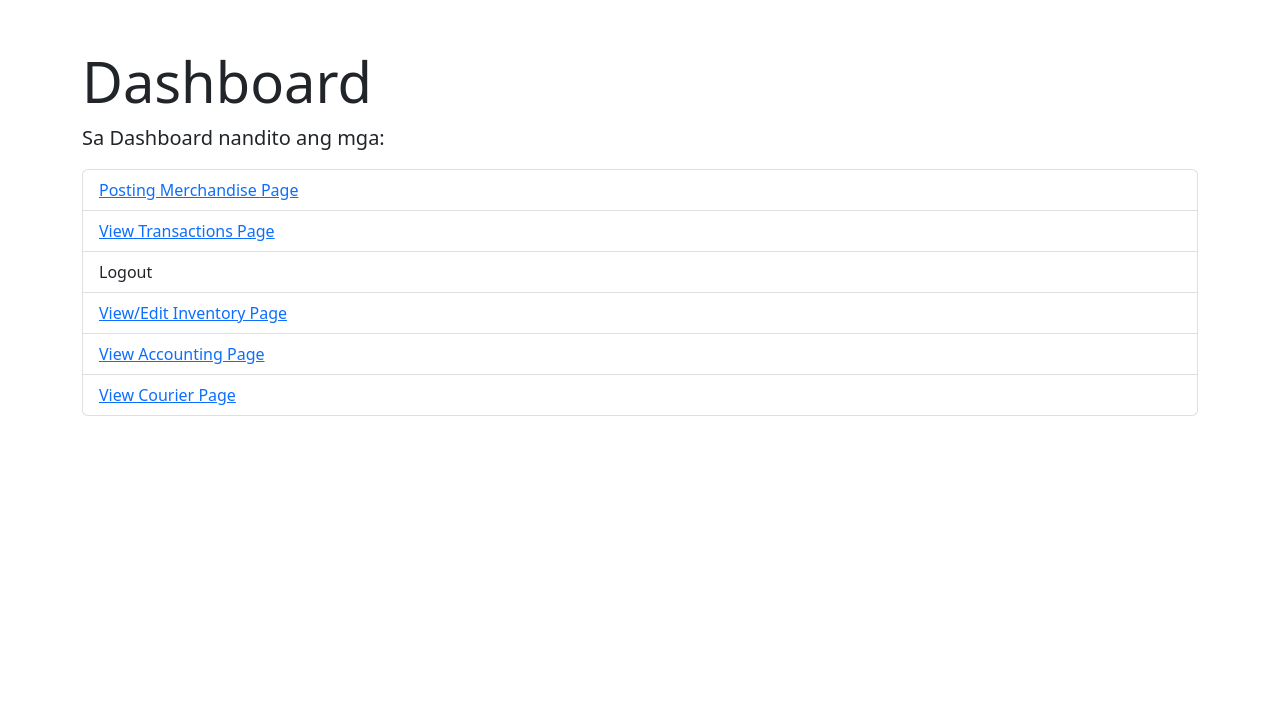
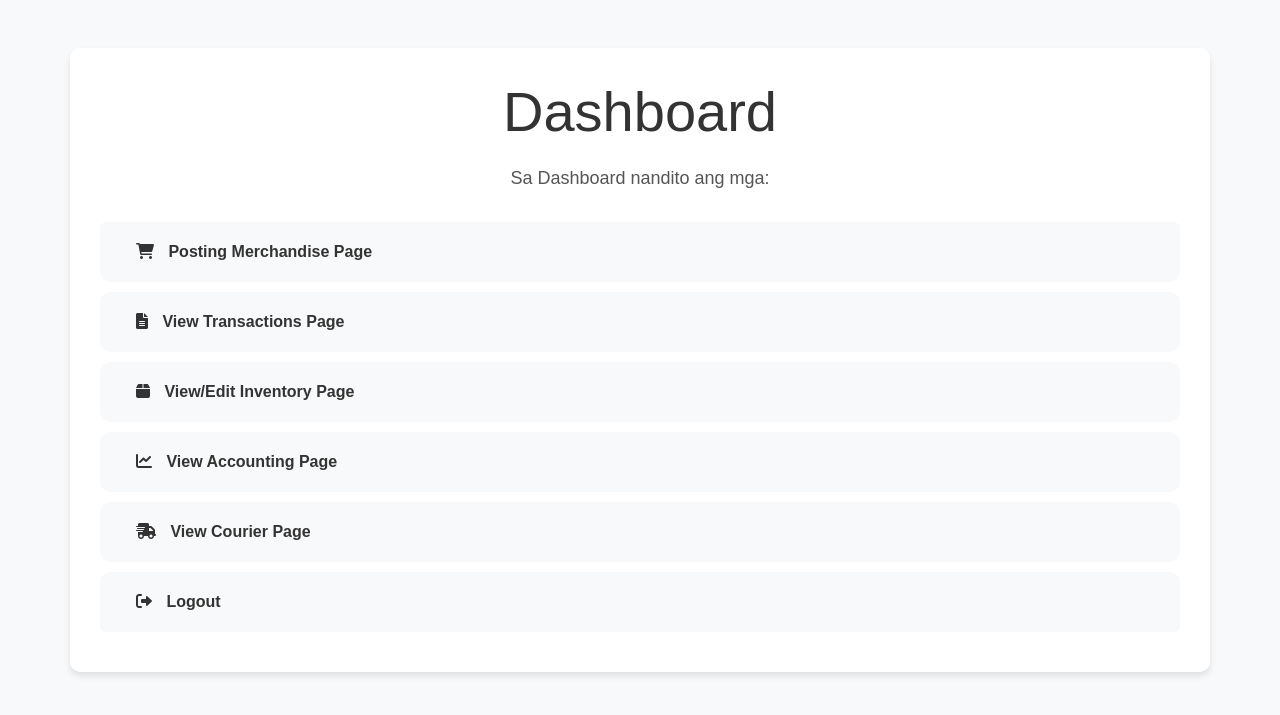
Before and after one commit to Redoc-Coder/ERP-System, a Flask app: page /sellerdashboard in a window 1280 px wide. Shown: the top 715 px of the page. Run offline with Flask 3, Linux system fonts and the light colour scheme; some libraries are stand-ins or nearby versions.

Commit message:
Update UI for seller_dashboard

```diff
--- a/templates/seller_dashboard.html
+++ b/templates/seller_dashboard.html
@@ -8,6 +8,66 @@
       href="https://cdn.jsdelivr.net/npm/bootstrap@5.2.0-beta1/dist/css/bootstrap.min.css"
       rel="stylesheet"
     />
+    <!-- Include FontAwesome -->
+    <link
+      rel="stylesheet"
+      href="https://cdnjs.cloudflare.com/ajax/libs/font-awesome/6.0.0-beta3/css/all.min.css"
+    />
+    <style>
+      /* Custom styles for the dashboard */
+      body {
+        background-color: #f8f9fa;
+        font-family: Arial, sans-serif;
+      }
+
+      .container {
+        background-color: #ffffff;
+        padding: 30px;
+        border-radius: 10px;
+        box-shadow: 0 4px 6px rgba(0, 0, 0, 0.1);
+        margin-top: 20px;
+      }
+
+      h1 {
+        font-size: 36px;
+        color: #333333;
+        margin-bottom: 20px;
+        text-align: center;
+      }
+
+      .lead {
+        font-size: 18px;
+        color: #555555;
+        margin-bottom: 30px;
+        text-align: center;
+      }
+
+      .list-group-item {
+        background-color: #f8f9fa;
+        border: none;
+        border-radius: 10px;
+        margin-bottom: 10px; /* Add spacing between categories */
+      }
+
+      .list-group-item a {
+        text-decoration: none;
+        color: #333333;
+        font-weight: bold;
+        display: block;
+        padding: 10px 20px;
+        transition: background-color 0.3s ease-in-out, color 0.3s ease-in-out;
+      }
+
+      .list-group-item a:hover {
+        background-color: #007bff;
+        color: #ffffff;
+      }
+
+      /* Style for FontAwesome icons */
+      .icon {
+        margin-right: 10px;
+      }
+    </style>
   </head>
   <body>
     <div class="container mt-5">
@@ -15,20 +75,34 @@
       <p class="lead">Sa Dashboard nandito ang mga:</p>
       <ul class="list-group">
         <li class="list-group-item">
-          <a href="{{ url_for('AddMerchandise')}}">Posting Merchandise Page</a>
+          <a href="{{ url_for('AddMerchandise')}}"
+            ><i class="fas fa-shopping-cart icon"></i> Posting Merchandise
+            Page</a
+          >
         </li>
         <li class="list-group-item">
-          <a href="{{ url_for('Transactions')}}">View Transactions Page</a>
-        </li>
-        <li class="list-group-item">Logout</li>
-        <li class="list-group-item">
-          <a href="{{ url_for('Inventory')}}">View/Edit Inventory Page</a>
+          <a href="{{ url_for('Transactions')}}"
+            ><i class="fas fa-file-alt icon"></i> View Transactions Page</a
+          >
         </li>
         <li class="list-group-item">
-          <a href="{{ url_for('Accounting')}}">View Accounting Page</a>
+          <a href="{{ url_for('Inventory')}}"
+            ><i class="fas fa-box icon"></i> View/Edit Inventory Page</a
+          >
         </li>
         <li class="list-group-item">
-          <a href="{{ url_for('Courier')}}">View Courier Page</a>
+          <a href="{{ url_for('Accounting')}}"
+            ><i class="fas fa-chart-line icon"></i> View Accounting Page</a
+          >
+        </li>
+        <li class="list-group-item">
+          <a href="{{ url_for('Courier')}}"
+            ><i class="fas fa-shipping-fast icon"></i> View Courier Page</a
+          >
+        </li>
+        <li class="list-group-item">
+          <!-- This category remains without a box -->
+          <a href="#"><i class="fas fa-sign-out-alt icon"></i> Logout</a>
         </li>
       </ul>
     </div>
```
